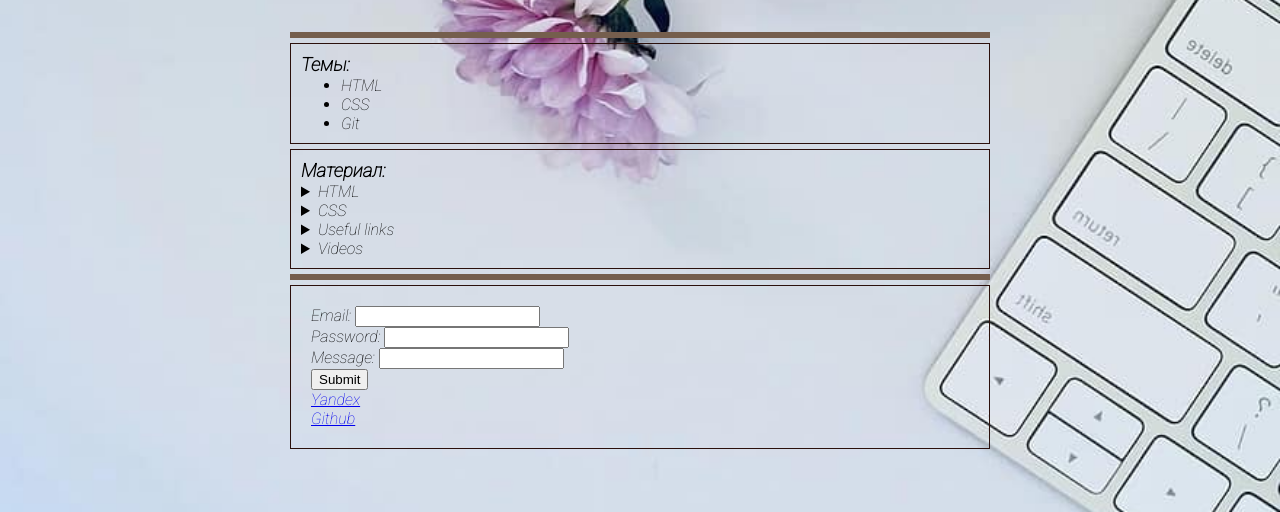
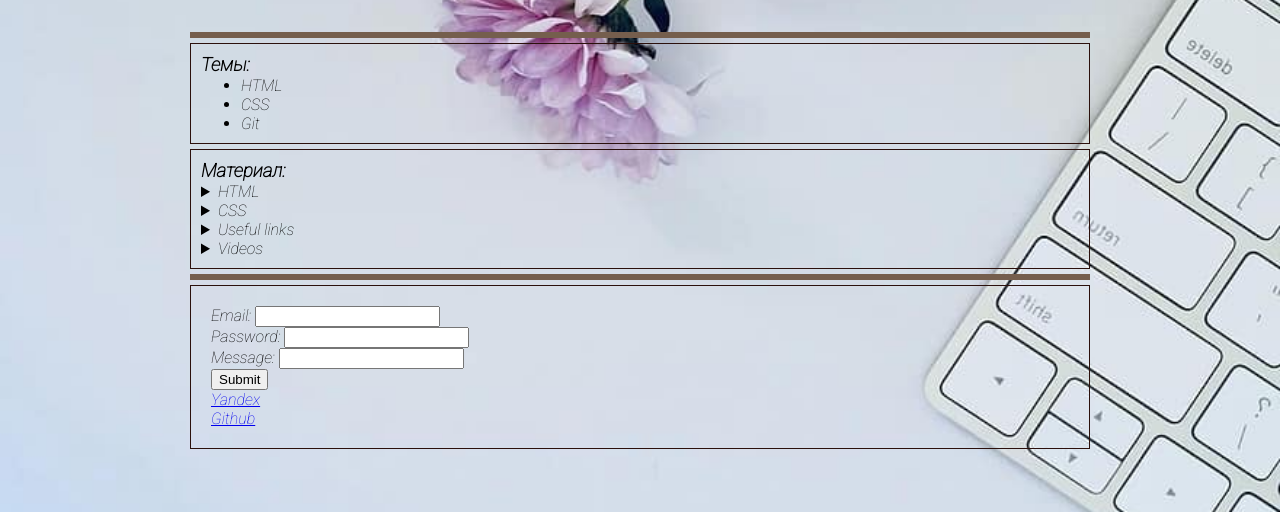
Before and after one commit to InnaBuloichyk/homework3, a plain HTML site: page index.html in a window 1280 px wide. Shown: the part 288-800 px from the top of the page. Drawn offline with Linux system fonts and the light colour scheme.

Commit message:
no message

```diff
--- a/style.css
+++ b/style.css
@@ -10,7 +10,7 @@ body {
 
  }
 hr {
-     width: 700px;
+     width: 900px;
      margin: 0 auto;
      border: 3px solid rgb(117, 94, 77);
 
@@ -33,7 +33,7 @@ header {
 section, footer {
      overflow: hidden;
      height: auto;
-     width: 700px;
+     width: 900px;
      border: 1px solid rgb(43, 16, 12);
      padding: 10px;
      margin: 5px auto;
```
